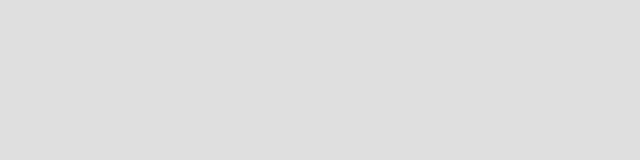
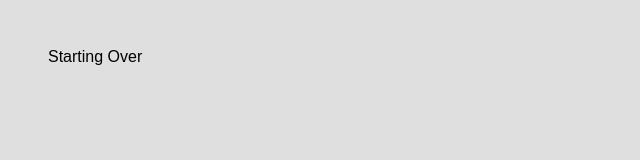
Before and after one commit to gopesh123-us/react-refresher-schwarzmuller-newhp, a React (Create React App) app: page / in a window 1280 px wide. Shown: the top 160 px of the page, without its empty margins (0-640 px from the left). Built offline with nearby package versions, Linux system fonts and the light colour scheme.

Commit message:
added dummy text to App.js

```diff
--- a/src/App.js
+++ b/src/App.js
@@ -1,5 +1,5 @@
 function App() {
-  return <div></div>;
+  return <div>Starting Over</div>;
 }
 
 export default App;
```
